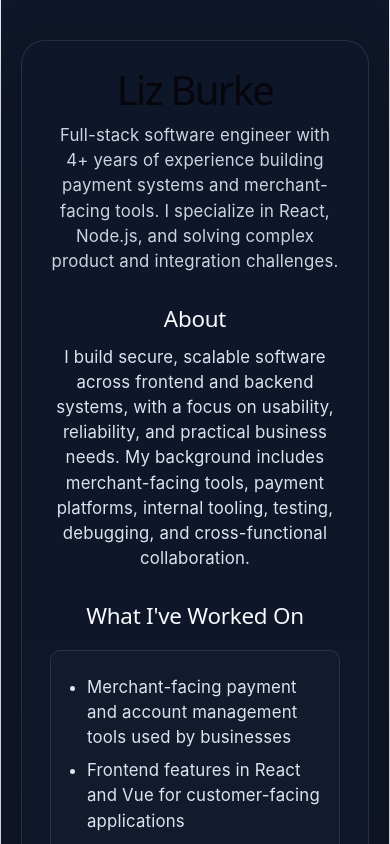
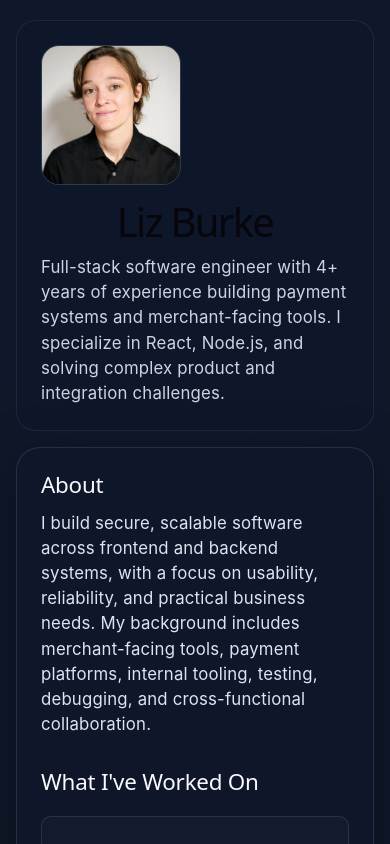
Before and after one commit to lizburkecodes/liz-burke-portfolio, a React (Vite) app: page / in a window 390 px wide. Shown: the top 844 px of the page. Built offline with nearby package versions, Linux system fonts and the light colour scheme.

Commit message:
convert to 3 panel view

```diff
--- a/src/App.css
+++ b/src/App.css
@@ -26,15 +26,31 @@ a:hover {
 
 .page {
   min-height: 100vh;
-  display: flex;
-  align-items: center;
-  justify-content: center;
-  padding: 40px 20px;
+  display: grid;
+  grid-template-columns: 1fr minmax(0, 820px) 1fr;
+  gap: 24px;
+  align-items: start;
+  padding: 32px 24px;
+}
+
+.side-panel {
+  background: rgba(15, 23, 42, 0.45);
+  border: 1px solid rgba(148, 163, 184, 0.12);
+  border-radius: 20px;
+  padding: 28px;
+}
+
+.left-panel {
+  padding-top: 50px;
+  text-align: center;
+}
+
+.right-panel {
+  text-align: left;
 }
 
 .card {
   width: 100%;
-  max-width: 820px;
   background: rgba(15, 23, 42, 0.88);
   border: 1px solid rgba(148, 163, 184, 0.18);
   border-radius: 24px;
@@ -42,17 +58,27 @@ a:hover {
   box-shadow: 0 20px 60px rgba(0, 0, 0, 0.35);
 }
 
+.headshot {
+  width: 300px;
+  height: 300px;
+  object-fit: cover;
+  border-radius: 18px;
+  display: block;
+  margin: 0 auto 20px;
+  border: 1px solid rgba(148, 163, 184, 0.25);
+}
+
 h1 {
   margin: 0 0 12px;
-  font-size: 3.5rem;
+  font-size: 2.5rem;
   line-height: 1.05;
   text-align: center;
 }
 
 .intro {
-  margin: 0 0 32px;
-  text-align: center;
-  font-size: 1.2rem;
+  margin: 0;
+  text-align: left;
+  font-size: 1.1rem;
   color: #cbd5e1;
 }
 
@@ -82,9 +108,42 @@ li + li {
   margin-top: 10px;
 }
 
-@media (max-width: 640px) {
+@media (max-width: 1100px) {
+  .page {
+    grid-template-columns: minmax(220px, 280px) minmax(0, 1fr);
+  }
+
+  .right-panel {
+    grid-column: 1 / -1;
+  }
+
+  .contact-links {
+    flex-direction: row;
+    align-items: center;
+    flex-wrap: wrap;
+  }
+
+  .right-panel .project-button {
+    width: auto;
+  }
+}
+
+@media (max-width: 720px) {
+  .page {
+    grid-template-columns: 1fr;
+    gap: 16px;
+    padding: 20px 16px;
+  }
+
+  .side-panel,
   .card {
-    padding: 28px;
+    padding: 24px;
+  }
+
+  .headshot {
+    width: 140px;
+    height: 140px;
+    margin: 0 0 16px;
   }
 
   h1 {
@@ -175,10 +234,15 @@ li + li {
 
 .contact-links {
   display: flex;
+  flex-direction: column;
   gap: 12px;
   margin-top: 16px;
-  justify-content: center;
-  align-items: center;
+  justify-content: flex-start;
+  align-items: stretch;
+}
+
+.right-panel .project-button {
+  width: 100%;
 }
 
 .project-button {
--- a/src/App.jsx
+++ b/src/App.jsx
@@ -3,12 +3,15 @@ import './App.css'
 function App() {
   return (
     <div className="page">
-      <main className="card">
+      <aside className="side-panel left-panel">
+        <img src="/headshot.jpg" alt="Liz Burke" className="headshot" />
         <h1>Liz Burke</h1>
         <p className="intro">
           Full-stack software engineer with 4+ years of experience building payment systems and merchant-facing tools. I specialize in React, Node.js, and solving complex product and integration challenges.
         </p>
+      </aside>
 
+      <main className="card">
         <section>
           <h2>About</h2>
           <p>
@@ -91,8 +94,10 @@ function App() {
             </div>
           </div>
         </section>
+      </main>
 
-        <section>
+      <aside className="side-panel right-panel">
+        <section className="contact-panel">
           <h2>Contact</h2>
 
           <p>
@@ -114,7 +119,7 @@ function App() {
             </a>
           </div>
         </section>
-      </main>
+      </aside>
     </div>
   )
 }
--- a/src/index.css
+++ b/src/index.css
@@ -55,14 +55,8 @@ body {
 }
 
 #root {
-  width: 1126px;
-  max-width: 100%;
-  margin: 0 auto;
-  text-align: center;
-  border-inline: 1px solid var(--border);
+  width: 100%;
   min-height: 100svh;
-  display: flex;
-  flex-direction: column;
   box-sizing: border-box;
 }
 
```
Also changed, not shown: public/headshot.jpg (renamed from src/assets/headshot.jpeg).
